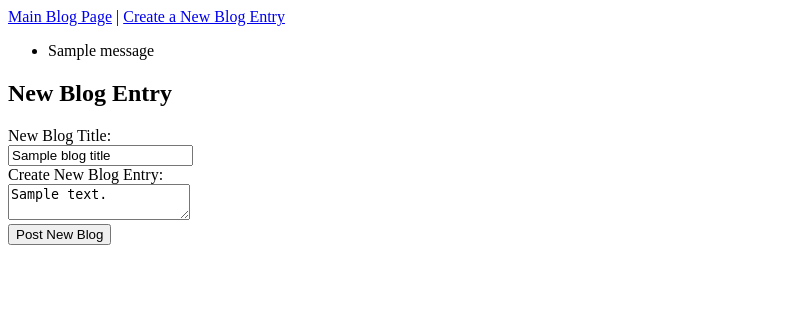
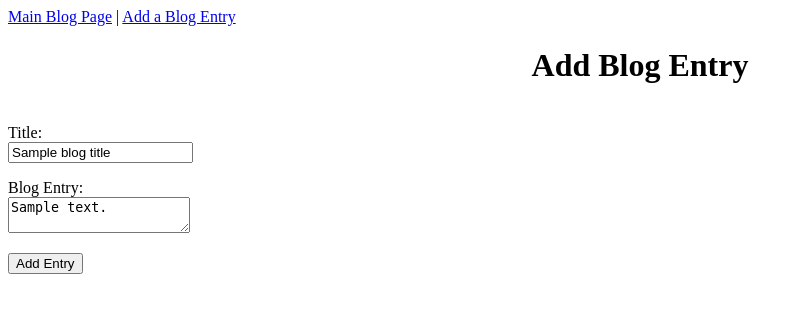
Before and after one commit to Rorgar1/blogz, a Flask app: template templates/newpost.html in a window 1280 px wide. Shown: the top 313 px of the page, without its empty margins (0-802 px from the left). Run offline with Flask 2, Linux system fonts and the light colour scheme; the template is opened without the code that fills it: most values are stand-ins (such as "Sample title", 1, 10 or a date in 2020); one stand-in notice (Sample message) is shown.

Commit message:
rebuild project fourth time

```diff
--- a/main.py
+++ b/main.py
@@ -27,43 +27,54 @@ def index():
 @app.route('/blog', methods=['POST', 'GET'])
 def blog():
     blog_id = request.args.get('id')
-    title = "Build A Blog"
 
     if blog_id == None:
         posts = Blog.query.all()
         return render_template('blog.html', posts=posts, title='Build-a-blog')
     else:
         post = Blog.query.get(blog_id)
-        return render_template('blog.html', post=post, title='Blog Entry')
+        return render_template('entry.html', post=post, title='Blog Entry')
 
 @app.route('/newpost', methods=['POST', 'GET'])
-def newpost():
-    if request.method == 'GET':
-        return render_template('newpost.html', title="New Blog Entry")
+def new_post():
 
     if request.method == 'POST':
-        blog_title = request.form['title']
-        blog_body = request.form['body']
-        new_blog = Blog(blog_title, blog_body)
+        blog_title = request.form['blog-title']
+        blog_body = request.form['blog-entry']
 
         title_error = ''
         body_error = ''
 
-        if len(blog_title) == 0:
-            title_error = "Please enter a title."
-        if len(blog_body) == 0:
-            body_error = "Pleae create an entry."
+        if not blog_title:
+            title_error = "Please enter a blog title"
+        if not blog_body:
+            body_error = "Please enter a blog entry"
 
-        if not title_error and not body_error:
-            db.session.add(new_blog)
+        if not body_error and not title_error:
+            new_entry = Blog(blog_title, blog_body)
+            db.session.add(new_entry)
             db.session.commit()
-            return redirect('/blog?id={}'.format(new_blog.id))
+            return redirect('/blog?id={}'.format(new_entry.id))
+        else:
+            return render_template('newpost.html', title='New Entry', title_error=title_error, body_error=body_error,
+                blog_title=blog_title, blog_body=blog_body)
 
-        else:
-            blogs = Blog.query.all()
-            return render_template('newpost.html', title="Build a Blog!", blogs=blogs,
-                blog_title=blog_title, title_error=title_error,
-                blog_body=blog_body, body_error=body_error)
+    return render_template('newpost.html', title='New Entry')
+       # if len(blog_title) == 0:
+       #     title_error = "Please enter a title."
+       # if len(blog_body) == 0:
+      #      body_error = "Pleae create an entry."
+
+      #  if not title_error and not body_error:
+       #     db.session.add(new_blog)
+       #     db.session.commit()
+       #     return redirect('/blog?id={}'.format(new_blog.id))
+
+       # else:
+        #    blogs = Blog.query.all()
+        #    return render_template('newpost.html', title="Build a Blog!", blogs=blogs,
+        #        blog_title=blog_title, title_error=title_error,
+        #        blog_body=blog_body, body_error=body_error)
 
 
 
--- a/templates/base.html
+++ b/templates/base.html
@@ -1,4 +1,4 @@
-<!doctype html>
+<!DOCTYPE html>
 <html>
 <head>
     <title>{{title}}</title>
@@ -13,21 +13,10 @@
 </head>
 <body>
     <nav>
-        <a href="/blog/">Main Blog Page</a> |
-        <a href="/newpost/">Create a New Blog Entry</a>
+        <a href="/blog">Main Blog Page</a> |
+        <a href="/newpost">Add a Blog Entry</a>
+    </nav>
 
-    </nav>
-<div>
-    {% with messages = get_flashed_messages(with_categories = True) %}
-        <ul>
-        {% for category, message in messages %}
-            <li>{{message}}</li>
-        {% endfor %}
-        </ul>
-    {% endwith %}
-
-
-</div>
     {% block content %}
     {% endblock %}
 
--- a/templates/newpost.html
+++ b/templates/newpost.html
@@ -1,22 +1,19 @@
 {% extends "base.html" %}
 
 {% block content %}
-
-    <h2>New Blog Entry</h2>
-    <form method='POST' action="/newpost">
-        <label for='title'>
-            New Blog Title:<br>
-            <input name="title" type="text" value='{{blog_title}}' />
-            <span class="error">{{title_error}}</span>
+    <h1>Add Blog Entry</h1>
+    <br>
+    <form method='post'>
+        <label>Title:
+            <br>
+            <input type="text" name='blog-title' value="{{blog_title}}">
         </label>
-        <br>
-        <label for='body'>
-            Create New Blog Entry:<br>
-            <textarea name="body" type="text" >{{blog_body}}</textarea>
-            <span class="error">{{body_error}}</span>
+        <p class="error">{{title_error}}</p>
+        <label>Blog Entry:
+            <br>
+            <textarea name="blog-entry">{{blog_body}}</textarea>
         </label>
-        <br>
-        <input type="submit" value='Post New Blog' />
+        <p class="error">{{body_error}}</p>
+        <input type="submit" value='Add Entry'>
     </form>
-
 {% endblock %}
```
Also changed, not shown: templates/blog.html (+5 -5 lines), templates/entry.html (added, +8 -0 lines). Lines whose indentation alone changed are shown as unchanged.
